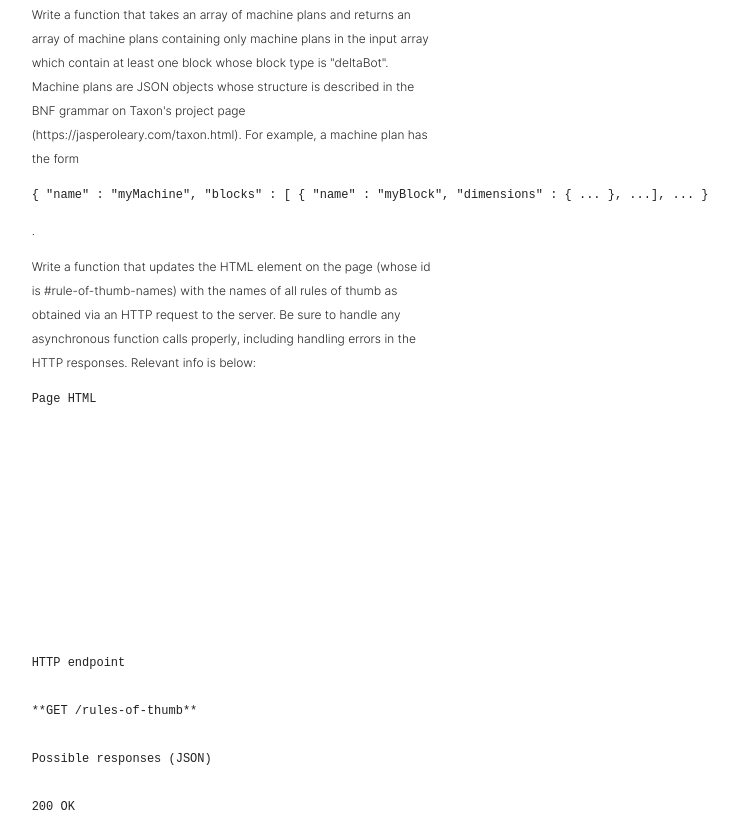
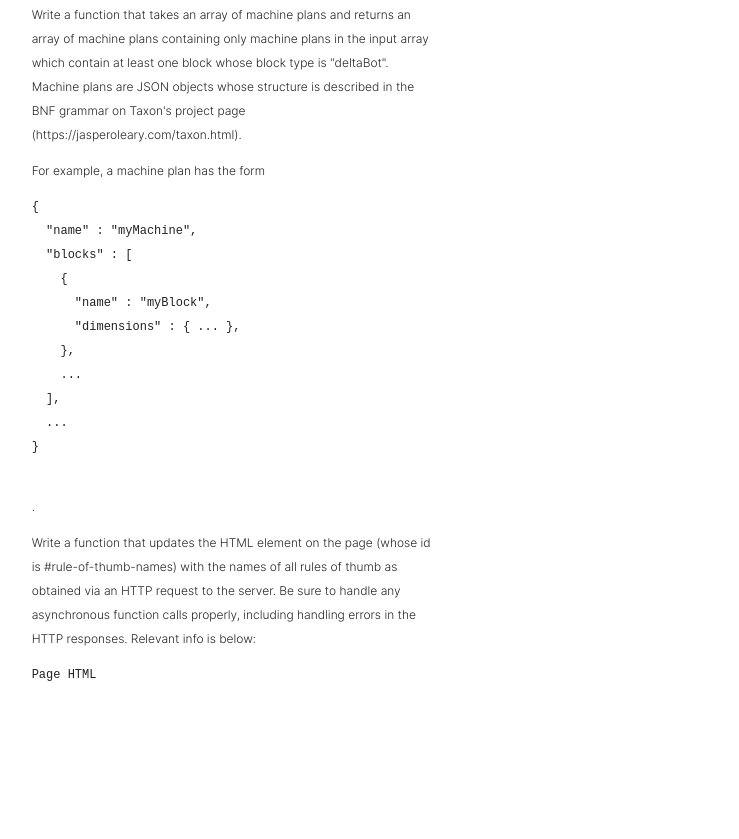
Before and after one commit to jhaazpr/jhaazpr.github.io, a plain HTML site: page taxon-undergraduate-recruitment.html in a window 1280 px wide. Shown: the part 1181-2020 px from the top of the page, without its empty margins (485-1224 px from the left). Drawn offline with Linux system fonts and the light colour scheme; a web font is replaced by a local one.

Commit message:
Update taxon-undergraduate-recruitment.html

```diff
--- a/taxon-undergraduate-recruitment.html
+++ b/taxon-undergraduate-recruitment.html
@@ -95,7 +95,24 @@ I am a PhD student building tools to help people incorporate digital fabrication
                         Solving these problems is optional, but recommended if you have time. I recommend using Javascript/Typescript, but you can use any language if you really want. Please include any answer code when you email me.
                     </div>
                     <div class="paragraph">
-                          Write a function that takes an array of machine plans and returns an array of machine plans containing only machine plans in the input array which contain at least one block whose block type is "deltaBot". Machine plans are JSON objects whose structure is described in the BNF grammar on Taxon's project page (https://jasperoleary.com/taxon.html). For example, a machine plan has the form <pre>{ "name" : "myMachine", "blocks" : [ { "name" : "myBlock", "dimensions" : { ... }, ...], ... }</pre>.
+                          Write a function that takes an array of machine plans and returns an array of machine plans containing only machine plans in the input array which contain at least one block whose block type is "deltaBot". Machine plans are JSON objects whose structure is described in the BNF grammar on Taxon's project page (https://jasperoleary.com/taxon.html).
+                    </div>
+                    <div class="paragraph">
+			                    For example, a machine plan has the form
+                    <pre>
+{
+  "name" : "myMachine",
+  "blocks" : [
+    {
+      "name" : "myBlock",
+      "dimensions" : { ... },
+    },
+    ...
+  ],
+  ...
+}
+                    </pre>.
+
                     </div>
                     <div class="paragraph">
                           Write a function that updates the HTML element on the page (whose id is #rule-of-thumb-names) with the names of all rules of thumb as obtained via an HTTP request to the server. Be sure to handle any asynchronous function calls properly, including handling errors in the HTTP responses. Relevant info is below:
@@ -110,7 +127,7 @@ Page HTML
 
 HTTP endpoint
 
-**GET /rules-of-thumb**
+GET /rules-of-thumb
 
 Possible responses (JSON)
 
```
Lines whose indentation alone changed are shown as unchanged.
